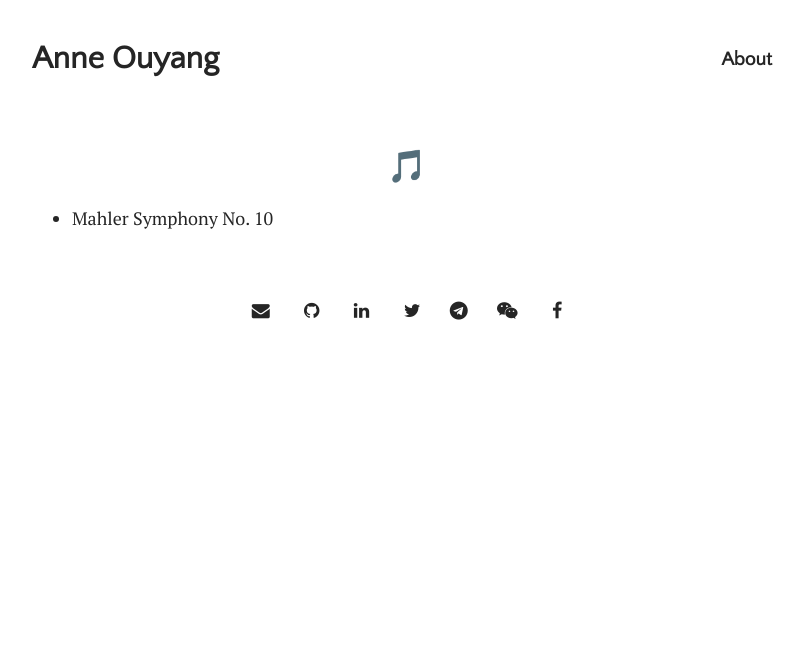
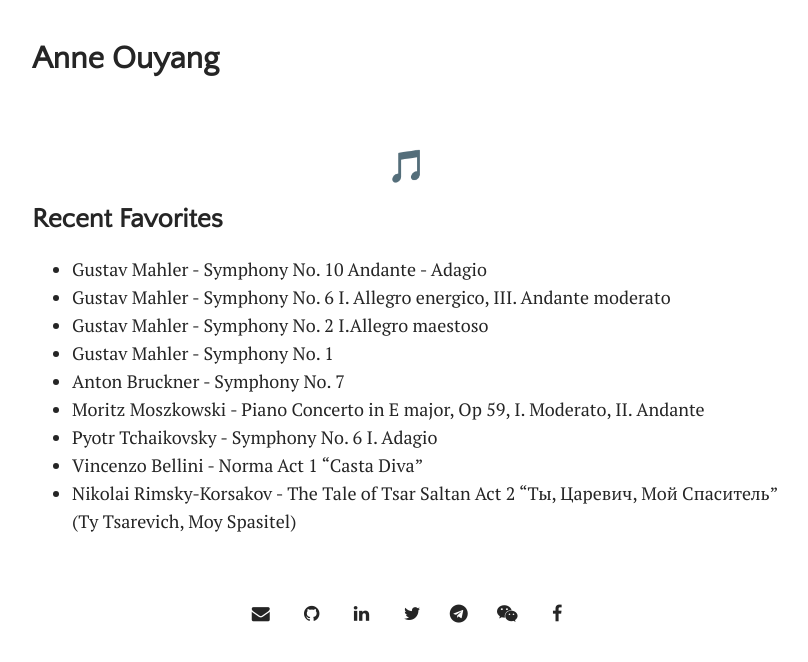
Before and after one commit to anneouyang/anneouyang.github.io, a Jekyll site: the page built from classicalmusic.md, in a window 1280 px wide. Shown: the top 662 px of the page, without its empty margins (233-1041 px from the left). Built offline with Jekyll 4.4.1, drawn with Linux system fonts in a browser that asks for light colours; some web fonts are replaced.

Commit message:
Update music page

```diff
--- a/_data/settings.yml
+++ b/_data/settings.yml
@@ -7,7 +7,7 @@ disqus:
 google-ID: ''
 
 menu:
-- {name: 'About', path: '.', url: ''}
+# - {name: 'About', path: '.', url: ''}
 # - {name: 'Blog', path: '.', url: 'blog'}
 # - {name: 'Gallery', path: '.', url: 'gallery'}
 
--- a/_layouts/home.html
+++ b/_layouts/home.html
@@ -8,7 +8,7 @@ title: Home
 
 I am currently a Deep Learning Engineer on the <a href="https://developer.nvidia.com/cudnn" target="_blank" class="orgs">cuDNN</a> team at <a href="https://www.nvidia.com/en-us/" target="_blank" class="orgs">NVIDIA</a> working on accelerating deep learning workloads on GPUs. I'm broadly interested in performance engineering, machine learning systems, hardware architecture, and empirical ML. <br><br>
 
-I graduated from <a href="https://web.mit.edu/" target="_blank" class="orgs">Massachusetts Institute of Technology (MIT)</a> with a B.S. and M.Eng. where I worked on understanding the performance of large language models for my thesis. <br><br>
+I graduated from <a href="https://web.mit.edu/" target="_blank" class="orgs">Massachusetts Institute of Technology (MIT)</a> with a B.S. and M.Eng (coursework <a href="{{ site.github.url }}/coursework">here</a>). where I worked on understanding the performance of large language models for my thesis. <br><br>
 
 Some things I worked on in the past:
 <ul>
@@ -26,7 +26,7 @@ Some things I worked on in the past:
   <li> <a href="https://alphastar.academy" target="_blank" class="orgs">Alphastar Academy</a>:  taught <a href="http://usaco.org/", target="_blank", class="orgs">USA Computing Olympiad</a> preparation courses</li>
 </ul> <br>
 
-Outside of CS, I enjoy history of art and architecture, <a href="https://vsco.co/anneouyang" target="_blank">photography</a>, and classical music. <br><br>
+Outside of CS, I enjoy history of art and architecture, <a href="https://vsco.co/anneouyang" target="_blank">photography</a>, and <a href="{{ site.github.url }}/classicalmusic">classical music</a>. <br><br>
 
 Resume available upon request. If you have any questions or would like to chat, feel free to reach out (social links below). <br><br>
 
--- a/classicalmusic.md
+++ b/classicalmusic.md
@@ -5,4 +5,13 @@ title: Classical Music
 
 <h1 style="text-align: center;"> 🎵 </h1>
 
-- Mahler Symphony No. 10
+## Recent Favorites
+- Gustav Mahler - Symphony No. 10 Andante - Adagio
+- Gustav Mahler - Symphony No. 6 I. Allegro energico, III. Andante moderato
+- Gustav Mahler - Symphony No. 2 I.Allegro maestoso
+- Gustav Mahler - Symphony No. 1
+- Anton Bruckner - Symphony No. 7
+- Moritz Moszkowski - Piano Concerto in E major, Op 59, I. Moderato, II. Andante
+- Pyotr Tchaikovsky - Symphony No. 6 I. Adagio
+- Vincenzo Bellini - Norma Act 1 "Casta Diva"
+- Nikolai Rimsky-Korsakov - The Tale of Tsar Saltan Act 2 "Ты, Царевич, Мой Спаситель" (Ty Tsarevich, Moy Spasitel)
```
